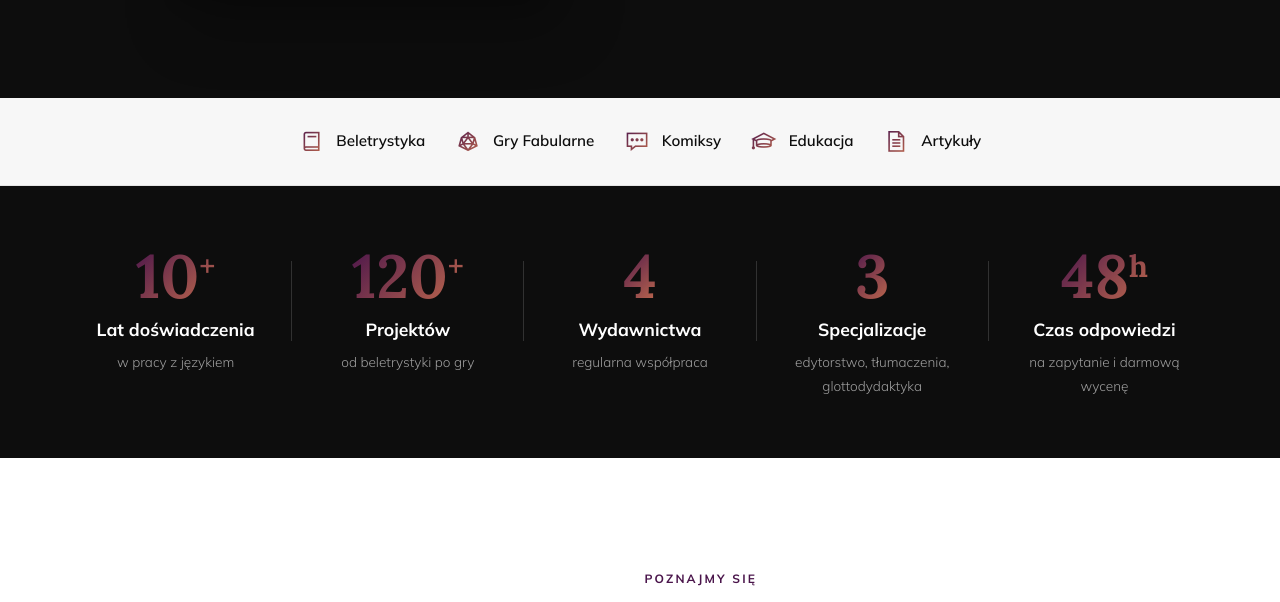
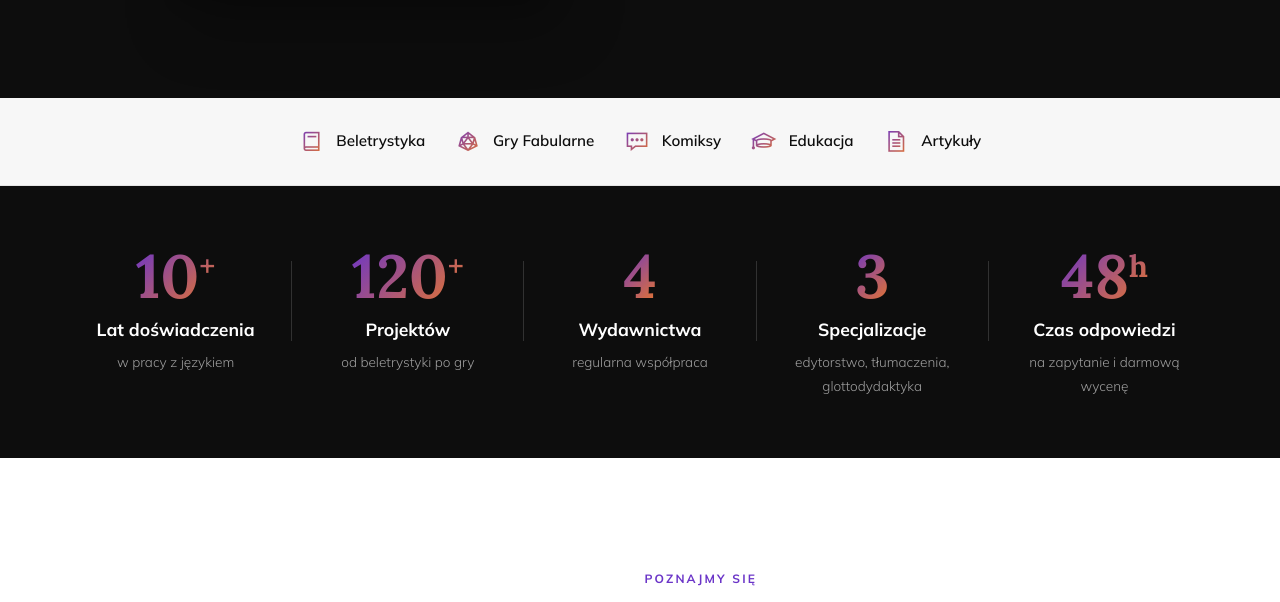
Before and after one commit to Bonnie00726/nataliaszoppa, a Jekyll site: the page built from index.html, in a window 1280 px wide. Shown: the part 724-1326 px from the top of the page. Built offline with Jekyll 4.4.1, drawn with Linux system fonts in a browser that asks for light colours; grey boxes are pictures that could not be loaded.

Commit message:
Update default.html

```diff
--- a/_layouts/default.html
+++ b/_layouts/default.html
@@ -11,10 +11,10 @@
             --paper:      #FFFFFF;
             --paper-warm: #F7F7F7;
             --paper-mid:  #E5E5E5;
-           --grad-start: #4A154B; /* Głęboki, zgaszony śliwkowy */
-        --grad-mid:   #8B225D; /* Ciemna, brudna magenta */
-        --grad-end:   #C26B4D; /* Szlachetny, miedziany pomarańcz */
-        --grad:       linear-gradient(135deg, var(--grad-start) 0%, var(--grad-mid) 50%, var(--grad-end) 100%);
+          --grad-start: #6B35C8;
+        --grad-mid:   #B8409A;
+        --grad-end:   #E8772A;
+        --grad:       linear-gradient(135deg, var(--grad-start) 0%, var(--grad-end) 100%);
         --grad-text:  linear-gradient(135deg, var(--grad-start) 0%, var(--grad-end) 100%);
             --shadow-soft:   0 4px 24px rgba(13,13,13,0.06);
             --shadow-med:    0 8px 40px rgba(13,13,13,0.10);
```
